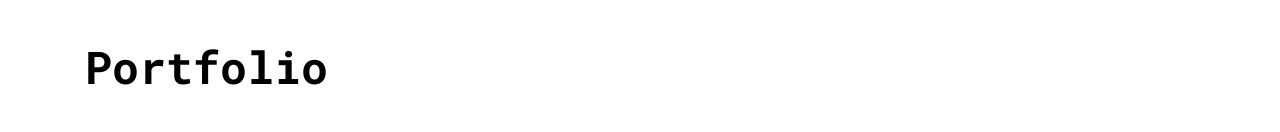
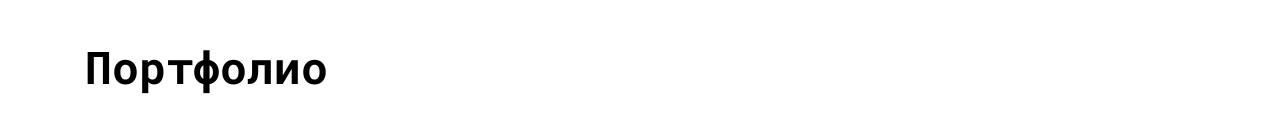
Before and after one commit to gbreadman13code/gbreadman13code.github.io, a plain HTML site: page index.html in a window 1280 px wide. Shown: the part 800-932 px from the top of the page. Drawn offline with nearby package versions, Linux system fonts and the light colour scheme.

Commit message:
Update index.html

```diff
--- a/index.html
+++ b/index.html
@@ -68,7 +68,7 @@
 </section>
 <section class="white portfolio-block" id=firstBlock>
 <div class=container>
-<h2>Portfolio</h2>
+<h2>Портфолио</h2>
 <div class=portfolio-item-wrap>
 <a href=# class=portfolio-item target=_blank>
 <h3>Название</h3>
```
